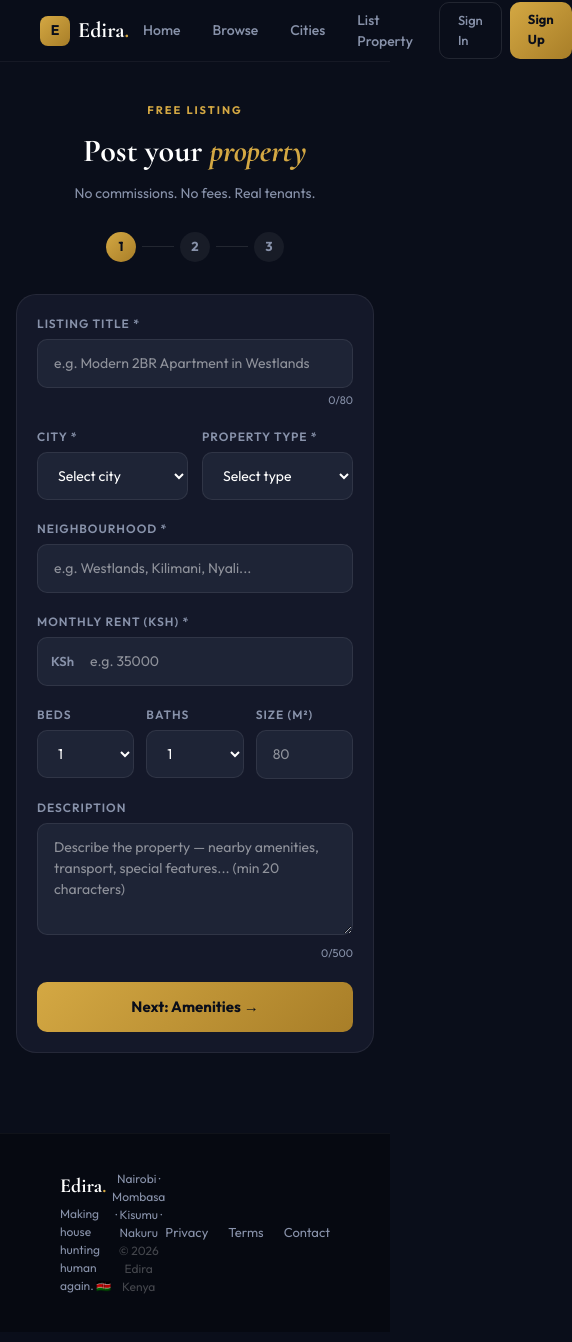
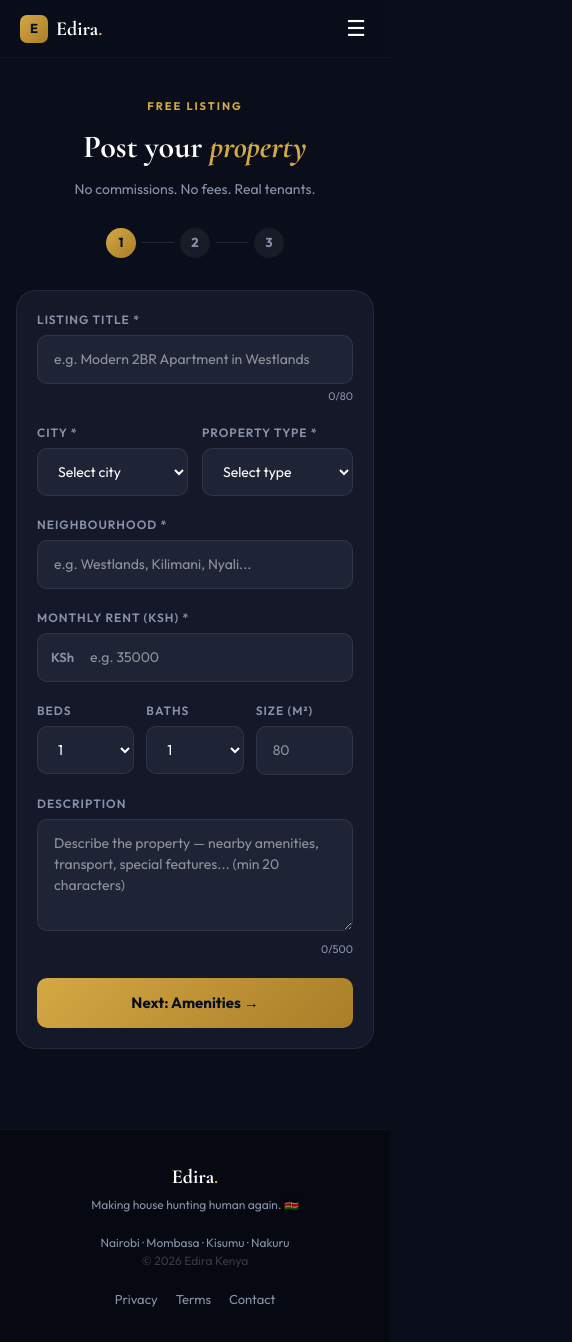
Before and after one commit to infoedira-ux/edira, a Next.js app: page /post in a window 390 px wide. Shown: the whole page, 572 px wide, since content can reach past the window. Built offline with nearby package versions, Linux system fonts and the light colour scheme.

Commit message:
Mobile-first navbar, responsive styles, footer

```diff
--- a/src/app/globals.css
+++ b/src/app/globals.css
@@ -16,42 +16,70 @@
   --red: #EF4444;
 }
 
-* {
-  box-sizing: border-box;
-  margin: 0;
-  padding: 0;
-}
+* { box-sizing: border-box; margin: 0; padding: 0; }
 
 body {
   font-family: 'Outfit', sans-serif;
   background: var(--ink);
   color: white;
   overflow-x: hidden;
+  -webkit-font-smoothing: antialiased;
 }
 
-.display {
-  font-family: 'Cormorant Garamond', serif;
-}
+.display { font-family: 'Cormorant Garamond', serif; }
 
-::-webkit-scrollbar { width: 5px; }
+::-webkit-scrollbar { width: 4px; }
 ::-webkit-scrollbar-track { background: var(--ink2); }
 ::-webkit-scrollbar-thumb { background: var(--ink3); border-radius: 3px; }
 
+/* Animations */
 @keyframes fadeUp {
   from { opacity: 0; transform: translateY(20px); }
   to { opacity: 1; transform: translateY(0); }
 }
-
 @keyframes fadeIn {
   from { opacity: 0; }
   to { opacity: 1; }
 }
-
 @keyframes popIn {
   from { opacity: 0; transform: scale(0.93); }
   to { opacity: 1; transform: scale(1); }
+}
+@keyframes pulse {
+  0%, 100% { opacity: 1; }
+  50% { opacity: 0.4; }
 }
 
 .animate-fade-up { animation: fadeUp 0.5s ease both; }
 .animate-fade-in { animation: fadeIn 0.3s ease both; }
 .animate-pop-in { animation: popIn 0.3s ease both; }
+
+/* Mobile-first responsive helpers */
+@media (max-width: 768px) {
+  .hero-grid { grid-template-columns: 1fr !important; }
+  .hero-cards { display: none !important; }
+  .features-grid { grid-template-columns: 1fr 1fr !important; }
+  .listings-grid { grid-template-columns: 1fr !important; }
+  .stats-row { gap: 20px !important; flex-wrap: wrap; }
+  .page-pad { padding-left: 16px !important; padding-right: 16px !important; }
+  .cities-grid { grid-template-columns: 1fr !important; }
+  .dash-stats { grid-template-columns: 1fr 1fr !important; }
+  .footer-inner { flex-direction: column !important; gap: 20px !important; text-align: center; }
+  .listing-row { flex-direction: column !important; align-items: flex-start !important; }
+  .listing-row-actions { width: 100% !important; justify-content: space-between; }
+}
+
+@media (max-width: 480px) {
+  .features-grid { grid-template-columns: 1fr !important; }
+  .dash-stats { grid-template-columns: 1fr 1fr !important; }
+}
+
+/* Touch improvements */
+@media (hover: none) {
+  button, a { -webkit-tap-highlight-color: transparent; }
+}
+
+/* Safe area for notched phones */
+body {
+  padding-bottom: env(safe-area-inset-bottom);
+}
--- a/src/components/layout/Footer.tsx
+++ b/src/components/layout/Footer.tsx
@@ -5,46 +5,38 @@ export default function Footer() {
     <footer style={{
       background: "#060911",
       borderTop: "1px solid rgba(255,255,255,0.04)",
-      padding: "36px 60px",
+      padding: "32px 24px",
+    }}>
+      <div className="footer-inner" style={{
         display: "flex",
         justifyContent: "space-between",
         alignItems: "center",
+        maxWidth: 1100,
+        margin: "0 auto",
       }}>
-      {/* Logo */}
         <div>
-        <div style={{
-          fontFamily: "'Cormorant Garamond', serif",
-          fontSize: 20, fontWeight: 700, color: "white", marginBottom: 4,
-        }}>
+          <div style={{ fontFamily: "'Cormorant Garamond',serif", fontSize: 20, fontWeight: 700, color: "white", marginBottom: 4 }}>
             Edira<span style={{ color: "#D4A843" }}>.</span>
           </div>
-        <div style={{ fontSize: 12, color: "#8892AA" }}>
-          Making house hunting human again. 🇰🇪
-        </div>
+          <div style={{ fontSize: 12, color: "#8892AA" }}>Making house hunting human again. 🇰🇪</div>
         </div>
 
-      {/* Cities */}
         <div style={{ fontSize: 12, color: "#8892AA", textAlign: "center" }}>
           Nairobi · Mombasa · Kisumu · Nakuru
           <br />
-        <span style={{ color: "rgba(255,255,255,0.25)" }}>
-          © {new Date().getFullYear()} Edira Kenya
-        </span>
+          <span style={{ color: "rgba(255,255,255,0.2)" }}>© {new Date().getFullYear()} Edira Kenya</span>
         </div>
 
-      {/* Links */}
-      <div style={{ display: "flex", gap: 20 }}>
-        {["Privacy", "Terms", "Contact"].map((label) => (
+        <div style={{ display: "flex", gap: 18 }}>
+          {["Privacy", "Terms", "Contact"].map(label => (
             <Link key={label} href={`/${label.toLowerCase()}`} style={{
-            fontSize: 13, color: "#8892AA",
-            textDecoration: "none", transition: "color 0.2s",
+              fontSize: 13, color: "#8892AA", textDecoration: "none", transition: "color 0.2s",
             }}
               onMouseEnter={e => (e.currentTarget.style.color = "#D4A843")}
               onMouseLeave={e => (e.currentTarget.style.color = "#8892AA")}
-          >
-            {label}
-          </Link>
+            >{label}</Link>
           ))}
+        </div>
       </div>
     </footer>
   );
--- a/src/components/layout/Navbar.tsx
+++ b/src/components/layout/Navbar.tsx
@@ -9,7 +9,7 @@ interface NavbarProps {
 }
 
 export default function Navbar({ user, onSignOut }: NavbarProps) {
-  const [active, setActive] = useState("");
+  const [menuOpen, setMenuOpen] = useState(false);
 
   const links = [
     { href: "/", label: "Home" },
@@ -19,98 +19,159 @@ export default function Navbar({ user, onSignOut }: NavbarProps) {
   ];
 
   return (
+    <>
       <nav style={{
         position: "sticky", top: 0, zIndex: 100,
-      background: "rgba(10,14,26,0.95)",
+        background: "rgba(10,14,26,0.97)",
         backdropFilter: "blur(20px)",
         borderBottom: "1px solid rgba(255,255,255,0.05)",
-      padding: "0 40px", height: 62,
+        padding: "0 20px", height: 58,
         display: "flex", alignItems: "center", justifyContent: "space-between",
       }}>
         {/* Logo */}
         <Link href="/" style={{ textDecoration: "none", display: "flex", alignItems: "center", gap: 8 }}>
           <div style={{
-          width: 30, height: 30, borderRadius: 8,
-          background: "linear-gradient(135deg, #D4A843, #A87E28)",
+            width: 28, height: 28, borderRadius: 7,
+            background: "linear-gradient(135deg,#D4A843,#A87E28)",
             display: "flex", alignItems: "center", justifyContent: "center",
-          fontSize: 14, fontWeight: 700, color: "#0A0E1A",
+            fontSize: 13, fontWeight: 700, color: "#0A0E1A",
           }}>E</div>
           <span style={{
-          fontFamily: "'Cormorant Garamond', serif",
-          fontSize: 22, fontWeight: 700, color: "white",
-        }}>
-          Edira<span style={{ color: "#D4A843" }}>.</span>
-        </span>
+            fontFamily: "'Cormorant Garamond',serif",
+            fontSize: 20, fontWeight: 700, color: "white",
+          }}>Edira<span style={{ color: "#D4A843" }}>.</span></span>
         </Link>
 
-      {/* Links */}
-      <div style={{ display: "flex", gap: 4, alignItems: "center" }}>
-        {links.map((link) => (
+        {/* Desktop links */}
+        <div style={{ display: "flex", gap: 2, alignItems: "center" }} className="desktop-nav">
+          {links.map(link => (
             <Link key={link.href} href={link.href} style={{
-            padding: "7px 14px", borderRadius: 8,
-            fontSize: 14, fontWeight: 500,
-            color: active === link.href ? "#D4A843" : "#8892AA",
-            textDecoration: "none", transition: "color 0.2s",
-            position: "relative",
+              padding: "7px 13px", borderRadius: 8, fontSize: 13, fontWeight: 500,
+              color: "#8892AA", textDecoration: "none", transition: "color 0.2s",
             }}
-            onClick={() => setActive(link.href)}
               onMouseEnter={e => (e.currentTarget.style.color = "white")}
-            onMouseLeave={e => (e.currentTarget.style.color = active === link.href ? "#D4A843" : "#8892AA")}
-          >
-            {link.label}
-          </Link>
+              onMouseLeave={e => (e.currentTarget.style.color = "#8892AA")}
+            >{link.label}</Link>
           ))}
-
-        {/* Auth buttons */}
           {user ? (
-          <div style={{ display: "flex", alignItems: "center", gap: 10, marginLeft: 8 }}>
+            <div style={{ display: "flex", alignItems: "center", gap: 8, marginLeft: 6 }}>
               <Link href="/dashboard" style={{
-              display: "flex", alignItems: "center", gap: 8,
-              padding: "7px 14px", borderRadius: 10,
+                display: "flex", alignItems: "center", gap: 7,
+                padding: "6px 12px", borderRadius: 9,
                 background: "rgba(255,255,255,0.04)",
                 border: "1px solid rgba(255,255,255,0.08)",
-              color: "#B4BECE", fontSize: 13, fontWeight: 500,
-              textDecoration: "none",
+                color: "#B4BECE", fontSize: 13, fontWeight: 500, textDecoration: "none",
               }}>
                 <div style={{
-                width: 22, height: 22, borderRadius: "50%",
+                  width: 20, height: 20, borderRadius: "50%",
                   background: "linear-gradient(135deg,#D4A843,#A87E28)",
                   display: "flex", alignItems: "center", justifyContent: "center",
-                fontSize: 11, fontWeight: 700, color: "#0A0E1A",
-              }}>
-                {user.name[0].toUpperCase()}
-              </div>
+                  fontSize: 10, fontWeight: 700, color: "#0A0E1A",
+                }}>{user.name[0].toUpperCase()}</div>
                 {user.name.split(" ")[0]}
               </Link>
               <button onClick={onSignOut} style={{
-              padding: "8px 18px", borderRadius: 10,
+                padding: "7px 14px", borderRadius: 9,
                 background: "transparent", color: "#8892AA",
                 border: "1.5px solid rgba(255,255,255,0.1)",
-              fontSize: 13, fontWeight: 500, cursor: "pointer",
-              fontFamily: "'Outfit', sans-serif", transition: "all 0.2s",
+                fontSize: 12, fontWeight: 500, cursor: "pointer",
+                fontFamily: "'Outfit',sans-serif", transition: "all 0.2s",
               }}
-              onMouseEnter={e => { e.currentTarget.style.borderColor = "#D4A843"; e.currentTarget.style.color = "#D4A843"; }}
+                onMouseEnter={e => { e.currentTarget.style.borderColor = "#EF4444"; e.currentTarget.style.color = "#EF4444"; }}
                 onMouseLeave={e => { e.currentTarget.style.borderColor = "rgba(255,255,255,0.1)"; e.currentTarget.style.color = "#8892AA"; }}
               >Sign Out</button>
             </div>
           ) : (
-          <div style={{ display: "flex", gap: 8, marginLeft: 8 }}>
+            <div style={{ display: "flex", gap: 7, marginLeft: 6 }}>
               <Link href="/auth/login" style={{
-              padding: "8px 18px", borderRadius: 10,
+                padding: "7px 16px", borderRadius: 9,
                 background: "transparent", color: "#8892AA",
                 border: "1.5px solid rgba(255,255,255,0.1)",
                 fontSize: 13, fontWeight: 500, textDecoration: "none",
-              transition: "all 0.2s",
               }}>Sign In</Link>
               <Link href="/auth/signup" style={{
-              padding: "8px 18px", borderRadius: 10,
+                padding: "7px 16px", borderRadius: 9,
                 background: "linear-gradient(135deg,#D4A843,#A87E28)",
-              color: "#0A0E1A", fontSize: 13, fontWeight: 700,
-              textDecoration: "none", transition: "all 0.2s",
+                color: "#0A0E1A", fontSize: 13, fontWeight: 700, textDecoration: "none",
               }}>Sign Up</Link>
             </div>
           )}
         </div>
+
+        {/* Mobile hamburger */}
+        <button onClick={() => setMenuOpen(!menuOpen)} style={{
+          display: "none", background: "transparent", border: "none",
+          color: "white", fontSize: 22, cursor: "pointer",
+          fontFamily: "'Outfit',sans-serif", padding: 4,
+        }} className="mobile-menu-btn">
+          {menuOpen ? "✕" : "☰"}
+        </button>
       </nav>
+
+      {/* Mobile menu drawer */}
+      {menuOpen && (
+        <div style={{
+          position: "fixed", top: 58, left: 0, right: 0, bottom: 0,
+          background: "rgba(10,14,26,0.98)", zIndex: 99,
+          padding: "24px 20px", display: "flex", flexDirection: "column", gap: 6,
+          animation: "fadeIn 0.2s ease both",
+        }} className="mobile-drawer">
+          {links.map(link => (
+            <Link key={link.href} href={link.href}
+              onClick={() => setMenuOpen(false)}
+              style={{
+                padding: "14px 18px", borderRadius: 12, fontSize: 16, fontWeight: 500,
+                color: "white", textDecoration: "none",
+                background: "rgba(255,255,255,0.04)",
+                border: "1px solid rgba(255,255,255,0.06)",
+              }}>
+              {link.label}
+            </Link>
+          ))}
+          <div style={{ height: 1, background: "rgba(255,255,255,0.06)", margin: "10px 0" }} />
+          {user ? (
+            <>
+              <Link href="/dashboard" onClick={() => setMenuOpen(false)} style={{
+                padding: "14px 18px", borderRadius: 12, fontSize: 16, fontWeight: 500,
+                color: "#D4A843", textDecoration: "none",
+                background: "rgba(212,168,67,0.08)",
+                border: "1px solid rgba(212,168,67,0.2)",
+              }}>
+                👤 {user.name}
+              </Link>
+              <button onClick={() => { onSignOut?.(); setMenuOpen(false); }} style={{
+                padding: "14px 18px", borderRadius: 12, fontSize: 16, fontWeight: 500,
+                color: "#EF4444", background: "rgba(239,68,68,0.08)",
+                border: "1px solid rgba(239,68,68,0.2)",
+                cursor: "pointer", fontFamily: "'Outfit',sans-serif", textAlign: "left",
+              }}>Sign Out</button>
+            </>
+          ) : (
+            <>
+              <Link href="/auth/login" onClick={() => setMenuOpen(false)} style={{
+                padding: "14px 18px", borderRadius: 12, fontSize: 16, fontWeight: 600,
+                color: "white", textDecoration: "none", textAlign: "center",
+                border: "1.5px solid rgba(255,255,255,0.1)",
+              }}>Sign In</Link>
+              <Link href="/auth/signup" onClick={() => setMenuOpen(false)} style={{
+                padding: "14px 18px", borderRadius: 12, fontSize: 16, fontWeight: 700,
+                color: "#0A0E1A", textDecoration: "none", textAlign: "center",
+                background: "linear-gradient(135deg,#D4A843,#A87E28)",
+              }}>Sign Up Free</Link>
+            </>
+          )}
+        </div>
+      )}
+
+      <style>{`
+        @media (max-width: 768px) {
+          .desktop-nav { display: none !important; }
+          .mobile-menu-btn { display: block !important; }
+        }
+        @media (min-width: 769px) {
+          .mobile-drawer { display: none !important; }
+        }
+      `}</style>
+    </>
   );
 }
```
Lines whose indentation alone changed are shown as unchanged.
